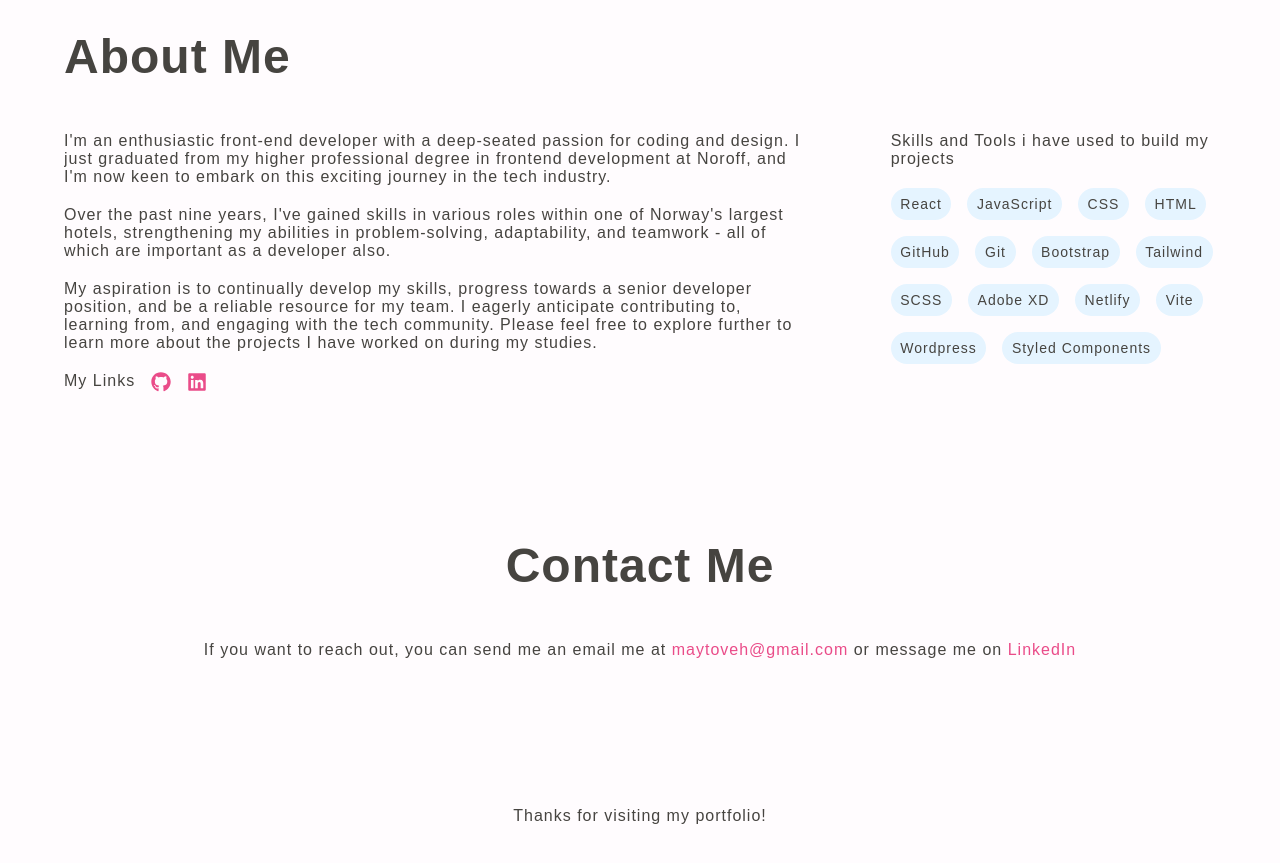
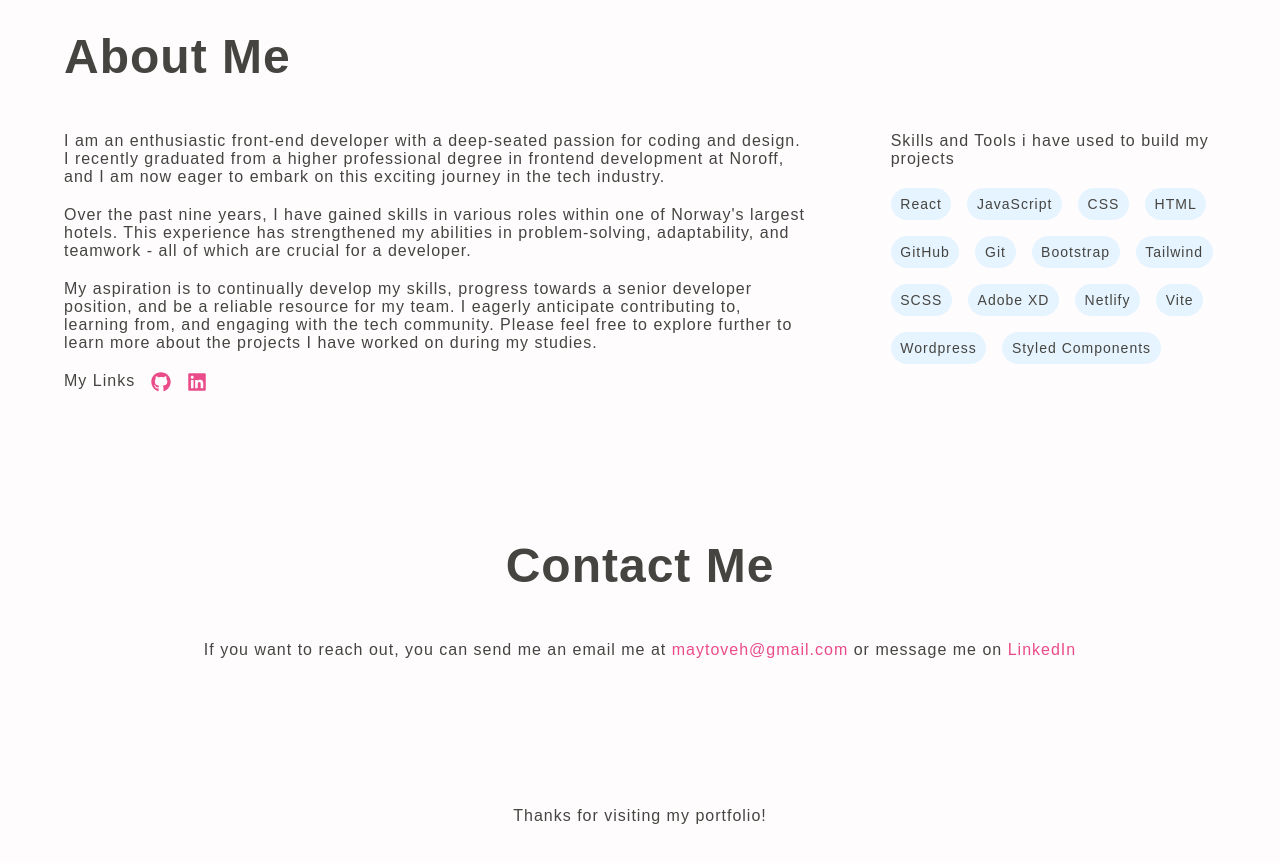
Before and after one commit to May-Tove/portfolio_2, a React (Vite) app: page / in a window 1280 px wide. Shown: the part 4660-5523 px from the top of the page. Built offline with nearby package versions, Linux system fonts and the light colour scheme; a web font is replaced by a local one.

Commit message:
Update about

```diff
--- a/src/components/About/index.jsx
+++ b/src/components/About/index.jsx
@@ -22,18 +22,18 @@ const About = ({ aboutRef }) => {
         <div>
           <Reveal>
             <p>
-              I'm an enthusiastic front-end developer with a deep-seated passion
-              for coding and design. I just graduated from my higher
-              professional degree in frontend development at Noroff, and I'm now
-              keen to embark on this exciting journey in the tech industry.
+              I am an enthusiastic front-end developer with a deep-seated
+              passion for coding and design. I recently graduated from a higher
+              professional degree in frontend development at Noroff, and I am
+              now eager to embark on this exciting journey in the tech industry.
             </p>
           </Reveal>
           <Reveal>
             <p>
-              Over the past nine years, I've gained skills in various roles
-              within one of Norway's largest hotels, strengthening my abilities
-              in problem-solving, adaptability, and teamwork - all of which are
-              important as a developer also.
+              Over the past nine years, I have gained skills in various roles
+              within one of Norway's largest hotels. This experience has
+              strengthened my abilities in problem-solving, adaptability, and
+              teamwork - all of which are crucial for a developer.
             </p>
           </Reveal>
           <Reveal>
```
